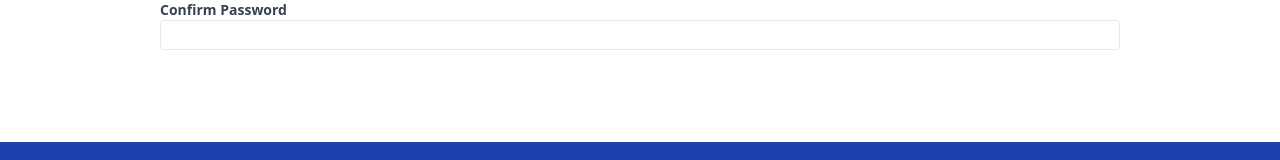
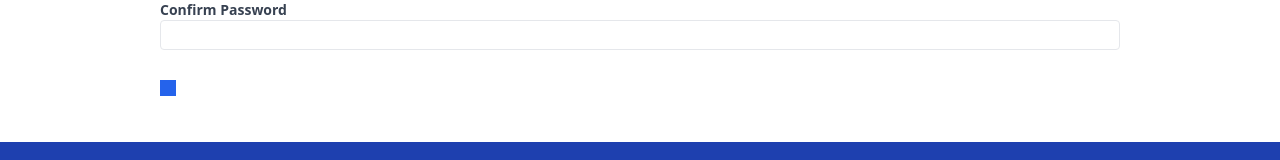
Before and after one commit to wilkinsjohnstanley/mern-booking-app, a React (Vite) app in the folder frontend/: page /register in a window 1280 px wide. Shown: the part 542-702 px from the top of the page. Built offline with nearby package versions, Linux system fonts and the light colour scheme.

Commit message:
this is your work.

```diff
--- a/frontend/src/pages/Register.tsx
+++ b/frontend/src/pages/Register.tsx
@@ -75,6 +75,10 @@ const Register = () => {
             })}
             ></input>
           </label>
+          {/* add a sign in link */}
+          <span>
+            <button className="bg-blue-600 text-white p-2 font-bold hover:bg-blue-500"></button>
+          </span>
     </form>
   )
 }
```
